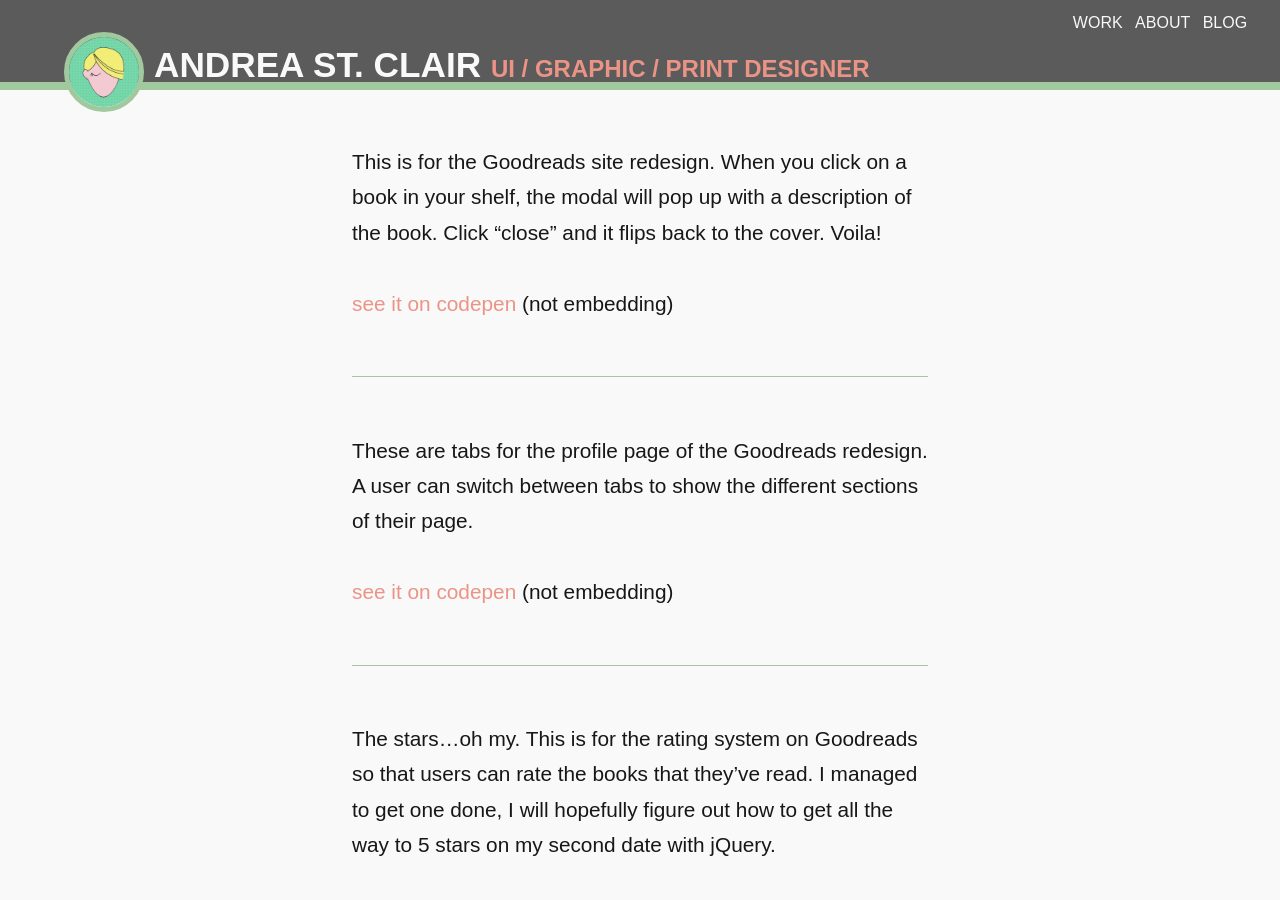
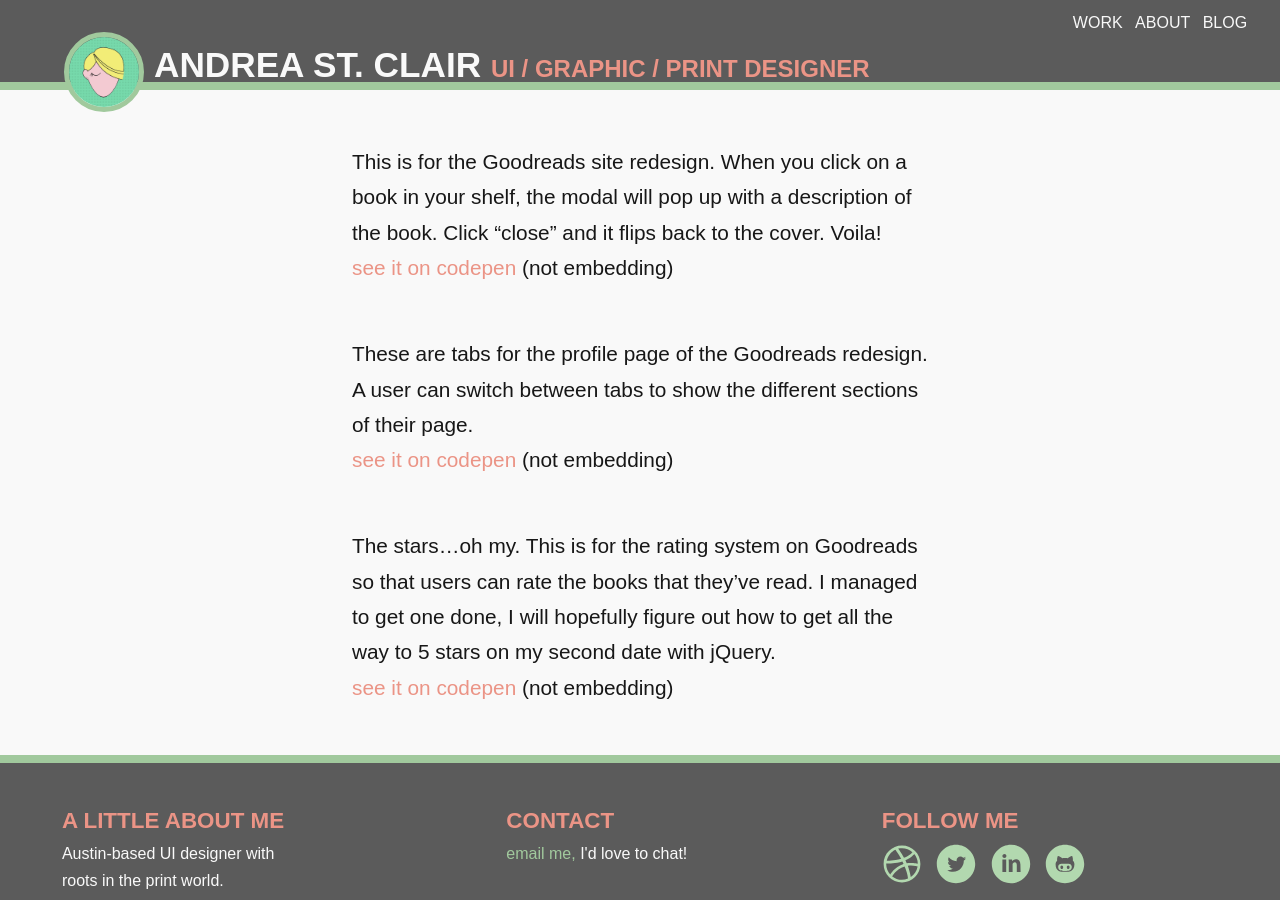
Before and after one commit to andreastclair/andreastclair.github.io, a Jekyll site: the page built from _posts/2015-07-15-i-wanna-love-you.md, in a window 1280 px wide and 900 px high, scrolled down 1846 px. Built offline with Jekyll 4.4.1, drawn with Linux system fonts in a browser that asks for light colours.

Commit message:
removed horiz-line from blog posts

```diff
--- a/_posts/2015-07-15-i-wanna-love-you.md
+++ b/_posts/2015-07-15-i-wanna-love-you.md
@@ -26,24 +26,16 @@
 <div class="horiz-line"></div>
 <br>
 This is for the Goodreads site redesign. When you click on a book in your shelf, the modal will pop up with a description of the book. Click "close" and it flips back to the cover. Voila!
-<br>
 [see it on codepen](http://codepen.io/andreastclair/pen/GJGeBz) (not embedding)
 <br>
-
+<br>
 
 <br>
-<div class="horiz-line"></div>
-<br>
 These are tabs for the profile page of the Goodreads redesign. A user can switch between tabs to show the different sections of their page.
-<br>
 [see it on codepen](http://codepen.io/andreastclair/pen/JdZVLx) (not embedding)
 <br>
 
-
-<br>
-<div class="horiz-line"></div>
 <br>
 The stars...oh my. This is for the rating system on Goodreads so that users can rate the books that they've read. I managed to get one done, I will hopefully figure out how to get all the way to 5 stars on my second date with jQuery.
-<br>
 [see it on codepen](http://codepen.io/andreastclair/pen/vOrPEd) (not embedding)
 <br>
```
Also changed, not shown: _posts/2015-09-13-mixin-magic.md (+1 -4 lines).
